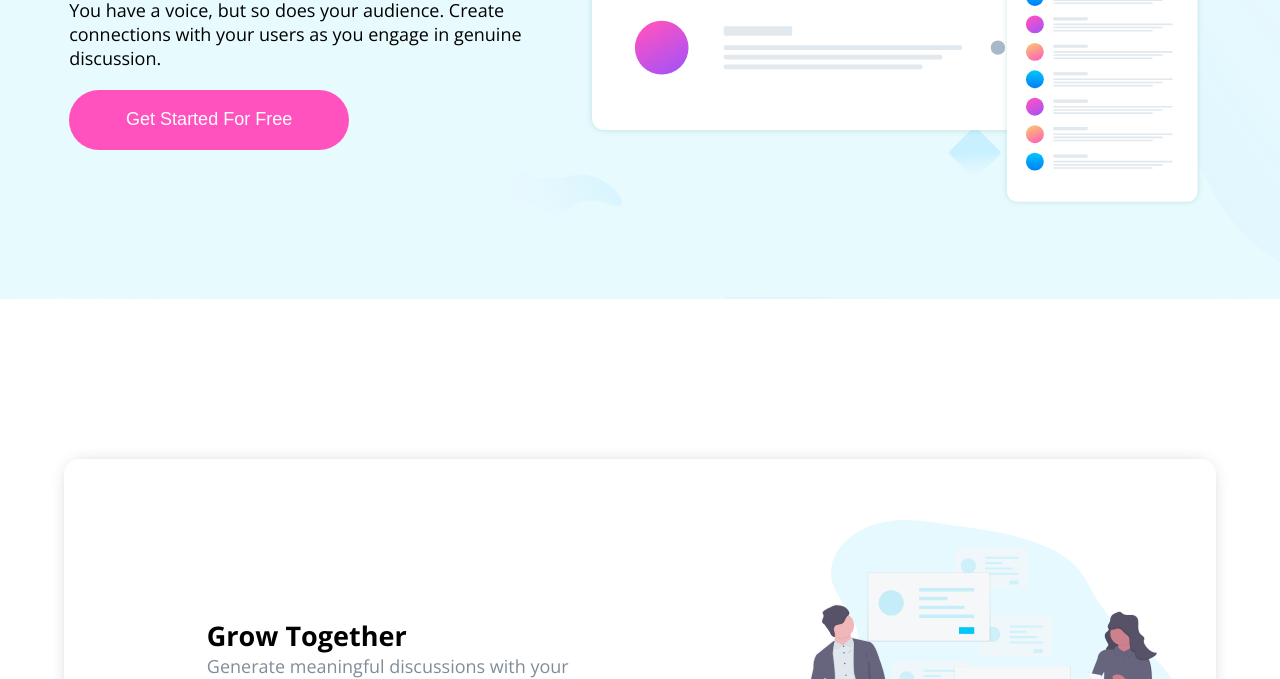
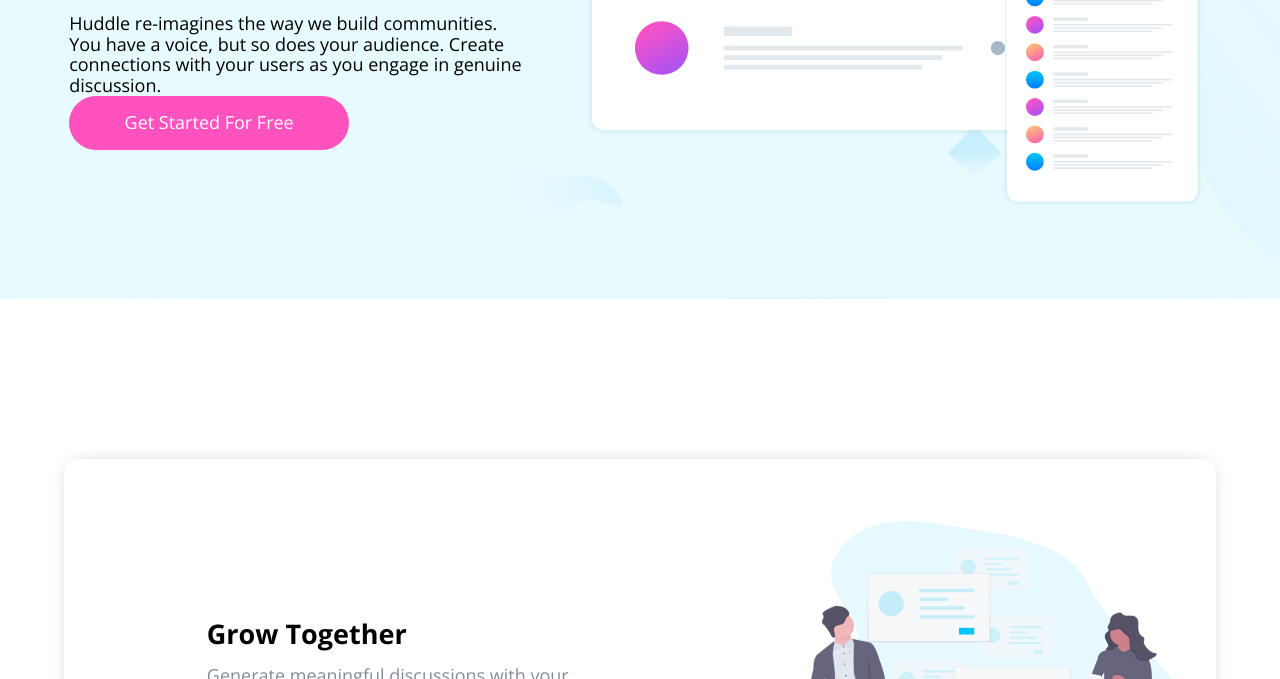
Before and after one commit to IgnacioEncina/huddle-landing-page, a plain HTML site: page index.html in a window 1280 px wide. Shown: the part 421-1100 px from the top of the page. Drawn offline with nearby package versions, Linux system fonts and the light colour scheme; files whose address does not match are found by name.

Commit message:
Segundo commit

```diff
--- a/index.html
+++ b/index.html
@@ -7,11 +7,10 @@
   <link rel="icon" type="image/png" sizes="32x32" href="./images/favicon-32x32.png">
 
   <title>Frontend Mentor | Huddle landing page with alternating feature blocks</title>
+  <link rel="stylesheet" href="./css/normalize.css">
   <link rel="stylesheet" href="./css/estilos.css">
-  <!-- <link rel="stylesheet" href="./css/normalize.css"> -->
   <link rel="stylesheet" href="./fonts/style.css">
-  <style>
-  </style>
+
 </head>
 <body>
   <header class="header">
```
